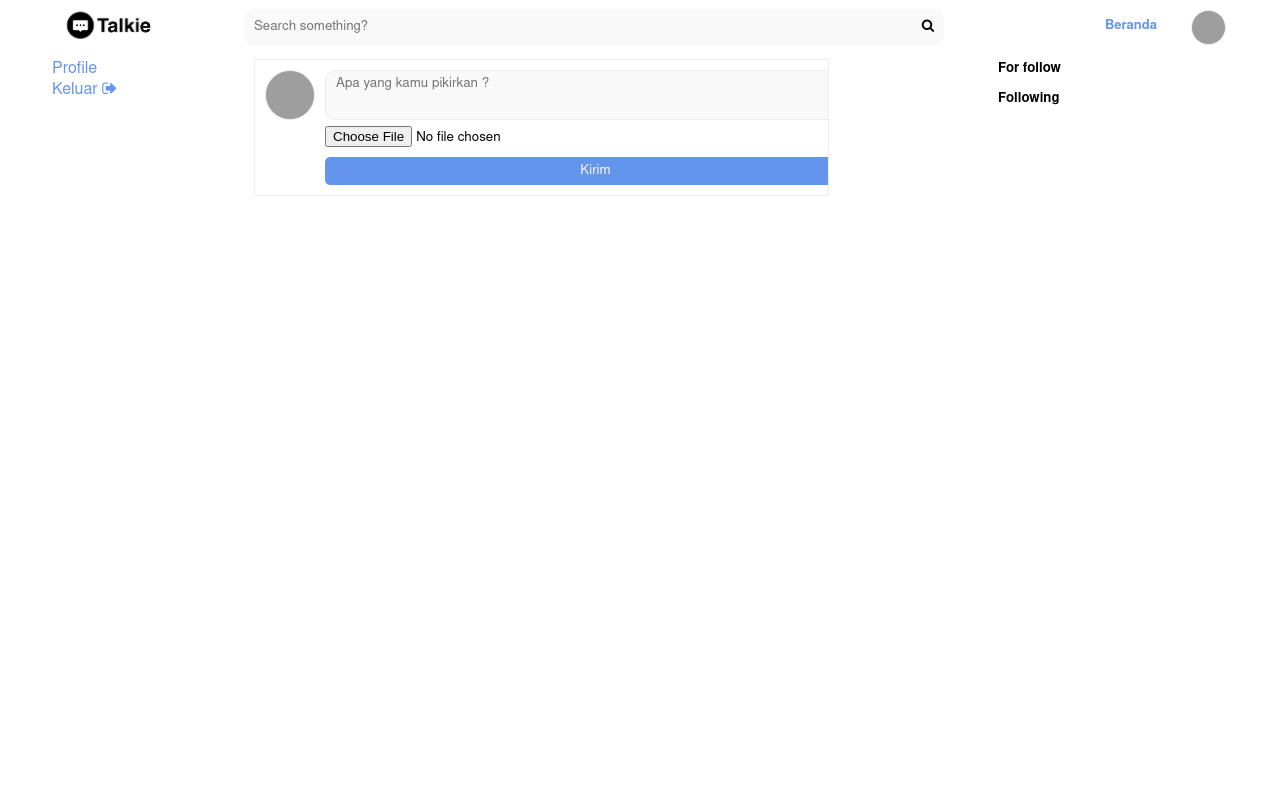
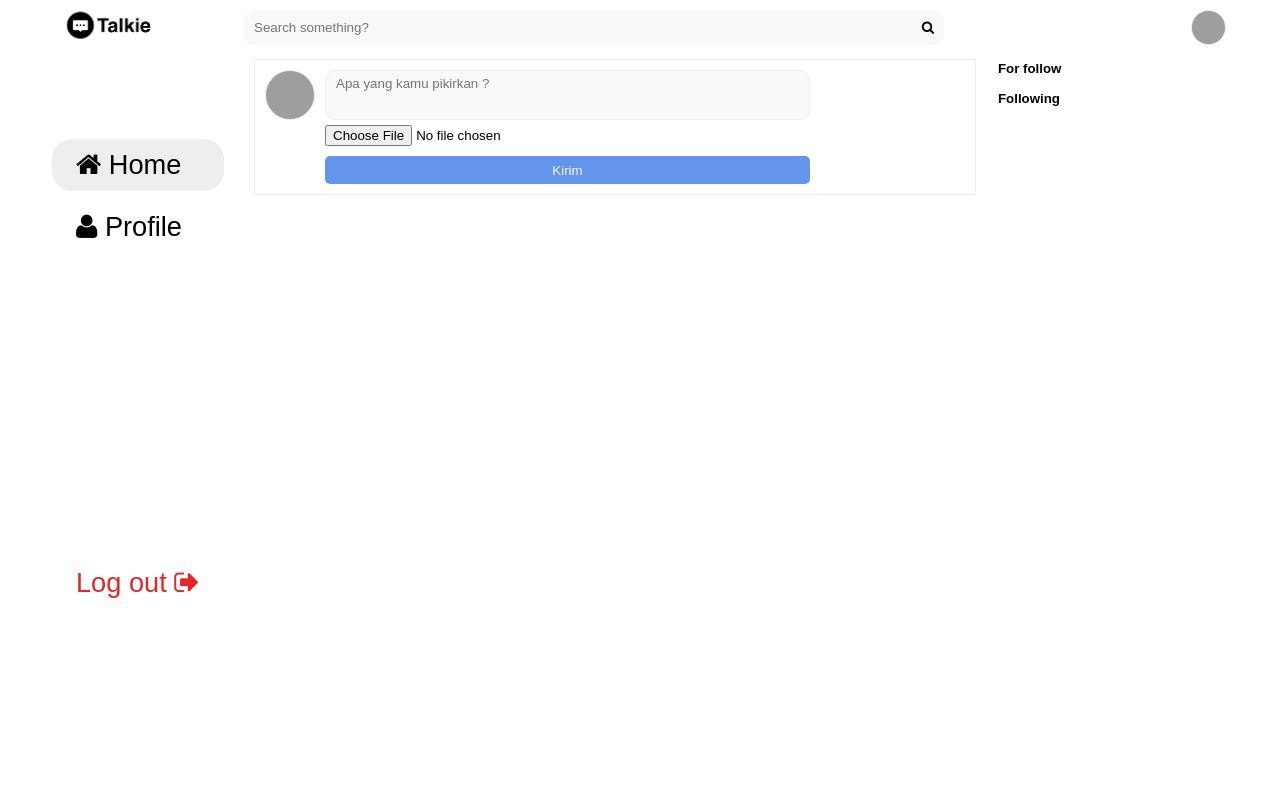
Before and after one commit to sarumie/SocialMedia, a PHP site: page / in a window 1280 px wide. Run offline with PHP 8.4, Linux system fonts and the light colour scheme; a user stored in the database is signed in; data comes from the database, SQL or seed files in the repository; data that the repository does not hold is empty; some web fonts are replaced; grey boxes are pictures that could not be loaded.

Commit message:
tampilan

```diff
--- a/css/admin.scss
+++ b/css/admin.scss
@@ -127,4 +127,5 @@ a{
     color: white;
     border-radius: 10px;
     text-decoration: none;
+    font-size: medium;
 }
--- a/css/style.css
+++ b/css/style.css
@@ -1,12 +1,10 @@
-@import url(//db.onlinewebfonts.com/c/05c2c6630ebb447b301f8c0278299ca5?family=Nimbus+Sans+L);
-
 *{
     margin: 0;
     padding: 0;
     top: 0;
     left: 0;
     box-sizing: border-box;
-    font-family: 'Nimbus Sans',sans-serif;
+    font-family: 'Nimbus Sans L',sans-serif;
 }
 body.body-home{
     background: linear-gradient(rgb(221, 231, 250), #c9f1d4);
@@ -29,6 +27,7 @@ a{
     border-radius: 10px 0px 0px 10px;
     outline: orangered;
     background-color: #f9f9f9;
+    z-index: 99;
 }
 .input{
     border: none;
@@ -45,7 +44,6 @@ a{
 }
 table.table tbody tr th{
     height: 20px;
-    /*background-color: tomato;*/
     padding: 10px;
 }
 table.table tbody tr th:nth-child(3){
@@ -74,7 +72,6 @@ table.table tbody tr td:nth-child(3){
 .box{
     border: 1px solid #eee;
     padding:10px 10px;
-    width: 575px;
     overflow: hidden;
     margin-bottom: 10px;
     background-color: #fff;
@@ -171,7 +168,8 @@ table.table tbody tr td:nth-child(3){
     margin-top: -16px;
 }
 .recoms{
-    display: blocks;
+    margin-bottom: 10px;
+    display: block;
 }
 .recoms h5{
     margin-bottom: 10px;
@@ -287,8 +285,12 @@ li{
 	background-color: rgb(0, 0, 0);
 	background-color: rgba(0, 0, 0, 0.7);
 }
-.modal-content{
+.modal-content > form{
+    display: flex;
+    flex-direction: column;
+    justify-content: center;
 	background-color: #fff;
+    border-radius: 10px;
 	margin: auto;
 	padding: 10px;
 	border: 1px solid #ddd;
@@ -370,6 +372,9 @@ li{
 .profile-info .the-profile div.identity small{
     color: chocolate;
     margin: 5px;
+}
+small > span {
+    color: rgb(187, 187, 187);
 }
 .profile-info div.cover div.cover-img{
     text-align: center;
@@ -466,15 +471,90 @@ button.btn-cancel.button.btn {
 #icon {
     width: 140px;
     display: block;
-    /* margin-left: auto; */
     margin-right: auto;
     cursor: pointer;
 }
 
-.options {
+.container-side {
+    /* background-color: blue; */
+    position: fixed;
+    width: 22vmax;
+}
+
+.btn-side {
+    position: sticky;
+    top: 50px;
+    width: fit-content;
+    margin-top: 10vh;
+}
+
+.btn-side > a {
+    display: block;
+    color: black;
+    margin-bottom: 10px;
+    font-size: 1.7em;
+    font-weight: 500;
+    /* width: 30px;
+    height: 20px; */
+    padding: 16px 24px;
+    border-radius: 20px;
+    text-align: left;
+    transition: background-color 0.3s ease-out;
+}
+.btn-side>.btn-profile {
+    margin-bottom: 19rem;
+}
+.btn-side>.btn-logout {
+    color: rgb(228, 38, 38);
+}
+
+.btn-side > .btn-profile:hover, .btn-home:hover {
+    background-color: rgb(238, 238, 238);
+}
+
+.hovered {
+    cursor: default;
+    background-color: rgb(238, 238, 238);
+}
+/* .btn-side > a:active {
+    border-color: rgb(39, 39, 39);
+    border-width: 1px;
+    border-style: solid;
+} */
+
+.btn-side > .btn-logout:hover {
+    background-color: rgb(255, 228, 228);
+}
+.prof {
+    margin: 40vh auto;
+}
+
+#fotoProfile {
+    margin-bottom: 10px;
+}
+
+.modal-content > form > button {
+    padding: 10px;
+    margin-bottom: 5px;
+    cursor: pointer;
+}
+
+.btn-ubah:hover {
+    background-color: rgb(91, 130, 204);
+}
+
+.btn-cancel:hover {
+    background-color: rgb(226, 226, 226);
+}
+
+input[name="fotoProfile"] {
+    margin-bottom: 10px;
+}
+
+/* .options {
     overflow: hidden;
     visibility: hidden;
-}
+} */
 
 /* Galeri */
 /* .galeri {
--- a/index.php
+++ b/index.php
@@ -20,6 +20,7 @@ $user = mysqli_fetch_array($sql);
     <link rel="stylesheet" type="text/css" href="icon/icon.css">
     <script src="script/jquery.js" type="text/javascript"></script>
     <script src="script/main.js" type="text/javascript"></script>
+    <link rel="icon" type="image/x-icon" href="assets/favicon.ico">
 </head>
 
 <body>
@@ -27,6 +28,15 @@ $user = mysqli_fetch_array($sql);
     <!-- <div class="tampilgaleri">
 
     </div> -->
+    <!-- Side button -->
+    <!-- <div class="container-side">
+        <div class="btn-side">
+            <a href="profile.php" class="btn-profile" type="button">Profile</a>
+            <a href="logout.php" class="link-out btn-logout">Log out <i class="icon-signout"></i></a>
+        </div>
+    </div> -->
+    <!-- End Side button -->
+
     <table class="table">
         <thead>
             <tr>
@@ -40,7 +50,7 @@ $user = mysqli_fetch_array($sql);
                 </th>
                 <th>
                     <div class="menu">
-                        <li><a href="index.php">Beranda</a></li>
+                        <!-- <li><a href="index.php">Beranda</a></li> -->
                         <!-- <li>(10) Notifikasi</li> -->
                         <li>
                             <div class="menu-top">
@@ -61,9 +71,11 @@ $user = mysqli_fetch_array($sql);
         <tbody>
             <tr>
                 <td>
-                    <li><a href="profile.php">Profile</a></li>
-                    <!-- <li><span class="galeri">Galeri</span></li> -->
-                    <li><a href="logout.php" class="link-out">Keluar <i class="icon-signout"></i></a></li>
+                    <div class="btn-side">
+                        <a href="index.php" class="btn-home hovered" type="button"><i class="icon-home"></i> Home</a>
+                        <a href="profile.php" class="btn-profile" type="button"><i class="icon-user"></i> Profile</a>
+                        <a href="logout.php" class="link-out btn-logout">Log out <i class="icon-signout"></i></a>
+                    </div>
                 </td>
                 <td>
                     <!-- search result -->
@@ -98,7 +110,6 @@ $user = mysqli_fetch_array($sql);
                         // Tampilkan profil setiap pengguna
                         $sqlpengguna = mysqli_query($db_koneksi, "SELECT * FROM user WHERE iduser = " . $postingan['iduser']);
                         while ($pengguna = mysqli_fetch_array($sqlpengguna)) {
-
                     ?>
                             <!-- feeds area -->
                             <div class="box">
@@ -180,7 +191,7 @@ $user = mysqli_fetch_array($sql);
                                             <input type="hidden" name="iduser" value="<?= $user['iduser']; ?>">
                                             <input type="hidden" name="toiduser" value="<?= $pengguna['iduser']; ?>">
                                             <input type="hidden" name="idtweet" value="<?= $postingan['idtweet']; ?>">
-                                            <button type="submit" name="postComment" class="button btn btn-comment">Kirim</button>
+                                            <button type="submit" name="postComment" class="button btn btn-comment" onclick="refreshComment(<?= $postingan['idtweet']; ?>)">Kirim</button>
                                         </form>
                                     </div>
                                     <!-- Tampilkan komentar -->
@@ -234,7 +245,7 @@ $user = mysqli_fetch_array($sql);
                                                 <small>@<?= $userlain['username']; ?></small>
                                             </div>
                                             <div class="options recoms-options">
-                                                <button class="button btn btn-follow btnfollowid<?= $userlain['iduser']; ?>" onclick="dofollow(<?= $userlain['iduser']; ?>, <?= $user['iduser']; ?>, '1')">Follow</button>
+                                                <button class="button btn btn-follow btnfollowid<?= $userlain['iduser']; ?>" onclick="doFollow(<?= $userlain['iduser']; ?>, <?= $user['iduser']; ?>, '1')">Follow</button>
                                             </div>
                                         </div>
                                     </li>
--- a/script/main.js
+++ b/script/main.js
@@ -37,7 +37,7 @@ function loadsearch(query){
 }
 
 // Fungsi Unfollow
-function dofollow($iduser, $toiduser, $status)
+function doFollow($iduser, $toiduser, $status)
 {
       if($status == 1){
             $.ajax({
@@ -111,3 +111,8 @@ function doUnlike($postingID, $iduser, $toiduser){
 function showComment($idtweet){
       $(".commentfromid"  + $idtweet).show();
 }
+
+// function refreshComment($idtweet){
+//       const commentId = ".commentfromid" + $idtweet;
+//       $(commentId).load(location.href + commentId);
+// }
```
Also changed, not shown: admin.php (added, +66 -0 lines), profile.php (+13 -8 lines), proses/prosesPosting.php (+30 -16 lines), proses/prosesUbahProfile.php (+12 -3 lines), user.php (+12 -7 lines), assets/favicon.ico (added).
